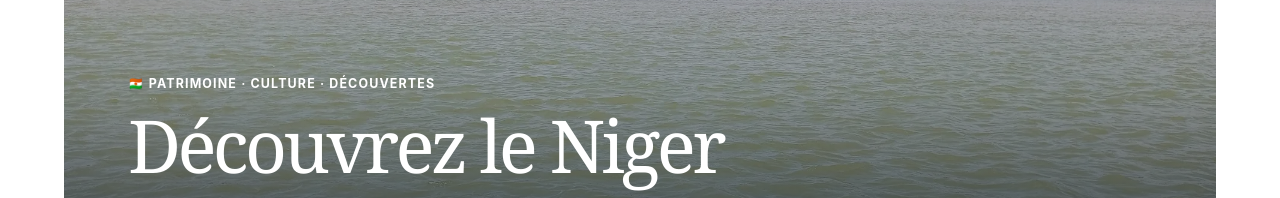
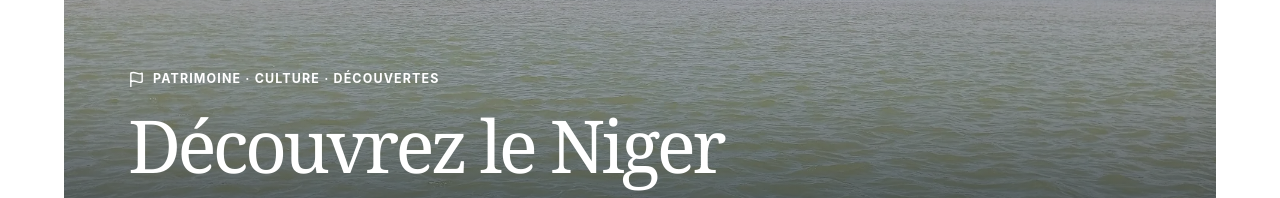
Before and after one commit to mabdourahamane886-lang/lenigeretsesmerveilles, a Next.js app: page /application in a window 1280 px wide. Shown: the part 256-454 px from the top of the page. Built offline with nearby package versions, Linux system fonts and the light colour scheme; no server answers; the database is empty.

Commit message:
style(app): use Lucide professional icons instead of emoji flags and pins

```diff
--- a/app/application/page.tsx
+++ b/app/application/page.tsx
@@ -3,7 +3,7 @@ import Image from 'next/image'
 import Link from 'next/link'
 import {
   ArrowRight, BookOpenText, Camera, ChevronRight, Compass, Globe2, History,
-  Home, Languages, Landmark, Map, Menu, Newspaper, Search, Sparkles,
+  Home, Languages, Landmark, Map, Menu, Newspaper, Search, Sparkles, Flag, Pin, Settings2,
   Utensils, UserRound, type LucideIcon,
 } from 'lucide-react'
 import InstallButton from './install-button'
@@ -33,7 +33,7 @@ const tools = [
   { href: '/media', label: 'Photothèque', icon: Camera },
   { href: '/articles', label: 'Articles', icon: Newspaper },
   { href: '/evenements', label: 'Agenda', icon: Globe2 },
-  { href: '/application/parametres', label: 'Paramètres', icon: Menu },
+  { href: '/application/parametres', label: 'Paramètres', icon: Settings2 },
 ]
 type Publication = {
   id: string
@@ -87,7 +87,7 @@ export default async function ApplicationPage() {
         <section className={styles.hero} aria-labelledby="app-hero-title">
           <Image className={styles.heroImage} src="/images/accueil/fleuve-niger-niamey.webp" alt="Le fleuve Niger à Niamey" fill priority sizes="(max-width: 700px) 100vw, 1152px" />
           <div className={styles.heroContent}>
-            <span className={styles.heroEyebrow}>🇳🇪 Patrimoine · Culture · Découvertes</span>
+            <span className={styles.heroEyebrow} style={{display:'inline-flex',alignItems:'center',gap:8}}><Flag size={17} aria-hidden="true"/> Patrimoine · Culture · Découvertes</span>
             <h1 id="app-hero-title">Découvrez le Niger</h1>
             <p>Une terre d’histoire, de culture et de merveilles uniques, des portes du Sahara aux rives du fleuve.</p>
             <span className={styles.heroDots} aria-hidden="true"><i /><i /><i /></span>
@@ -132,7 +132,7 @@ export default async function ApplicationPage() {
           {publications.length ? <div className={styles.publicationGrid}>
             {publications.map((publication) => <Link key={publication.id} className={styles.publicationCard} href={`/publications/${encodeURIComponent(publication.id)}`}>
               {publication.media_url && publication.media_type === 'photo' ? <span className={styles.publicationMedia} style={{backgroundImage: `url("${publication.media_url.replace(/"/g, '%22')}")`}} /> : <span className={styles.publicationMediaFallback}><Newspaper size={36} /></span>}
-              <div className={styles.publicationText}>{publication.pinned_at && <small>📌 Épinglée</small>}<strong>{getPublicationTitle(publication.content)}</strong><p>{getPublicationExcerpt(publication.content, 100)}</p><span>Lire la publication <ArrowRight size={15}/></span></div>
+              <div className={styles.publicationText}>{publication.pinned_at && <small style={{display:'flex',alignItems:'center',gap:5}}><Pin size={13} aria-hidden="true"/> Épinglée</small>}<strong>{getPublicationTitle(publication.content)}</strong><p>{getPublicationExcerpt(publication.content, 100)}</p><span>Lire la publication <ArrowRight size={15}/></span></div>
             </Link>)}
           </div> : <div className={styles.emptyPublications}><Newspaper size={24}/><p>Les prochaines publications seront disponibles ici.</p><Link href="/publications">Voir les publications <ArrowRight size={16}/></Link></div>}
         </section>
```
